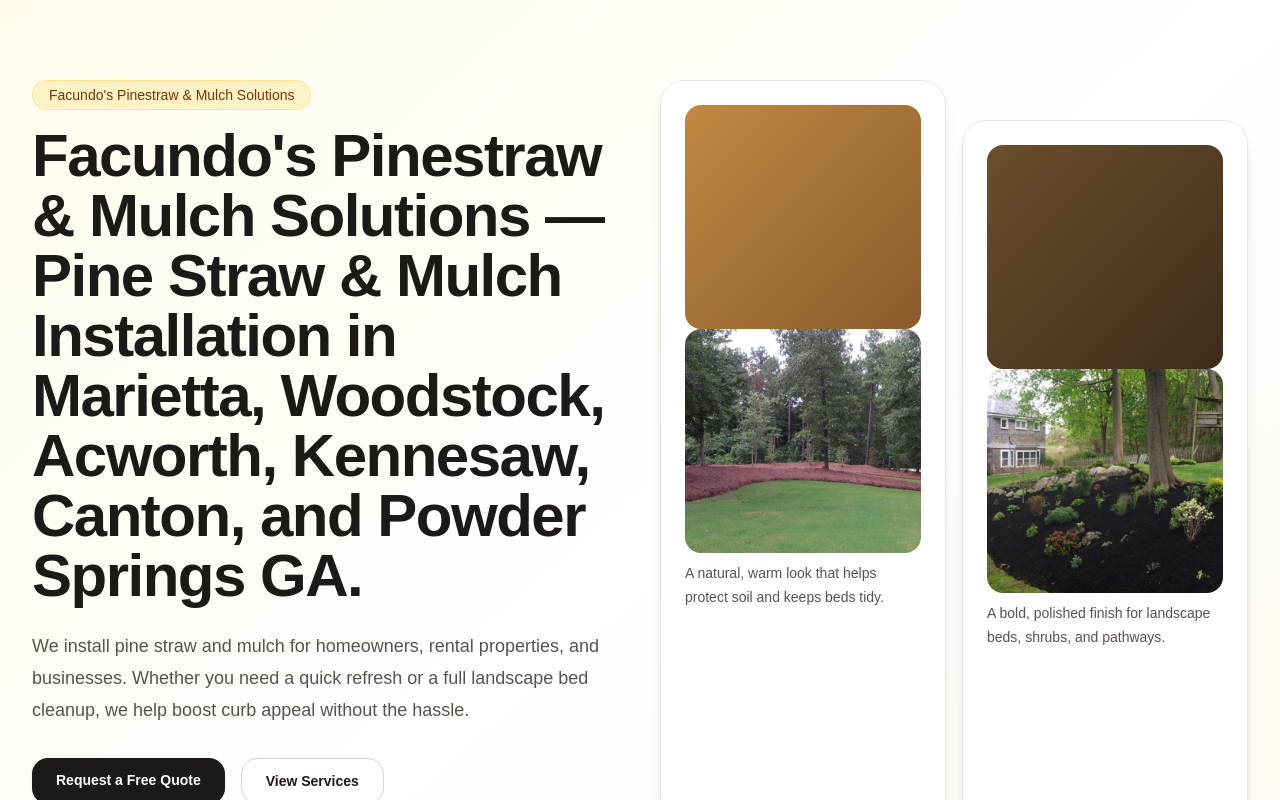
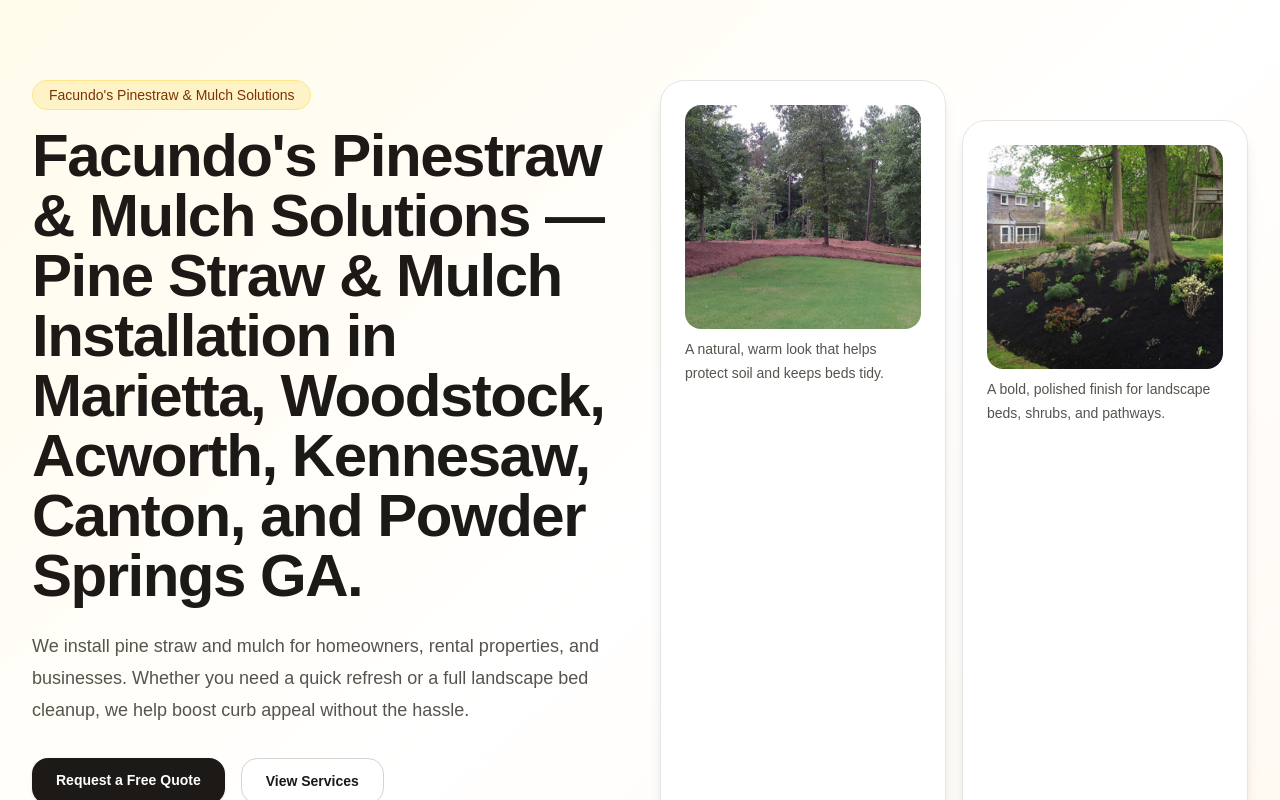
Before and after one commit to FacundosPinestrawMulchSolutions/facundo-pinestraw-site, a Next.js app: page / in a window 1280 px wide. Shown: the top 800 px of the page. Built offline with nearby package versions, Linux system fonts and the light colour scheme.

Commit message:
Update page.js

```diff
--- a/app/page.js
+++ b/app/page.js
@@ -91,7 +91,6 @@
 
           <div className="grid gap-4 sm:grid-cols-2">
             <div className="rounded-3xl border border-stone-200 bg-white p-6 shadow-lg">
-              <div className="h-56 rounded-2xl bg-[linear-gradient(135deg,#c08a43,#8a5a2b)]" />
 <img
   src="/pine1.png"
   alt="Pine straw installation"
@@ -102,7 +101,6 @@
               </p>
             </div>
             <div className="rounded-3xl border border-stone-200 bg-white p-6 shadow-lg sm:mt-10">
-              <div className="h-56 rounded-2xl bg-[linear-gradient(135deg,#6b4f2d,#3d2c1a)]" />
 <img
   src="/mulch1.png"
   alt="Mulch installation"
```
